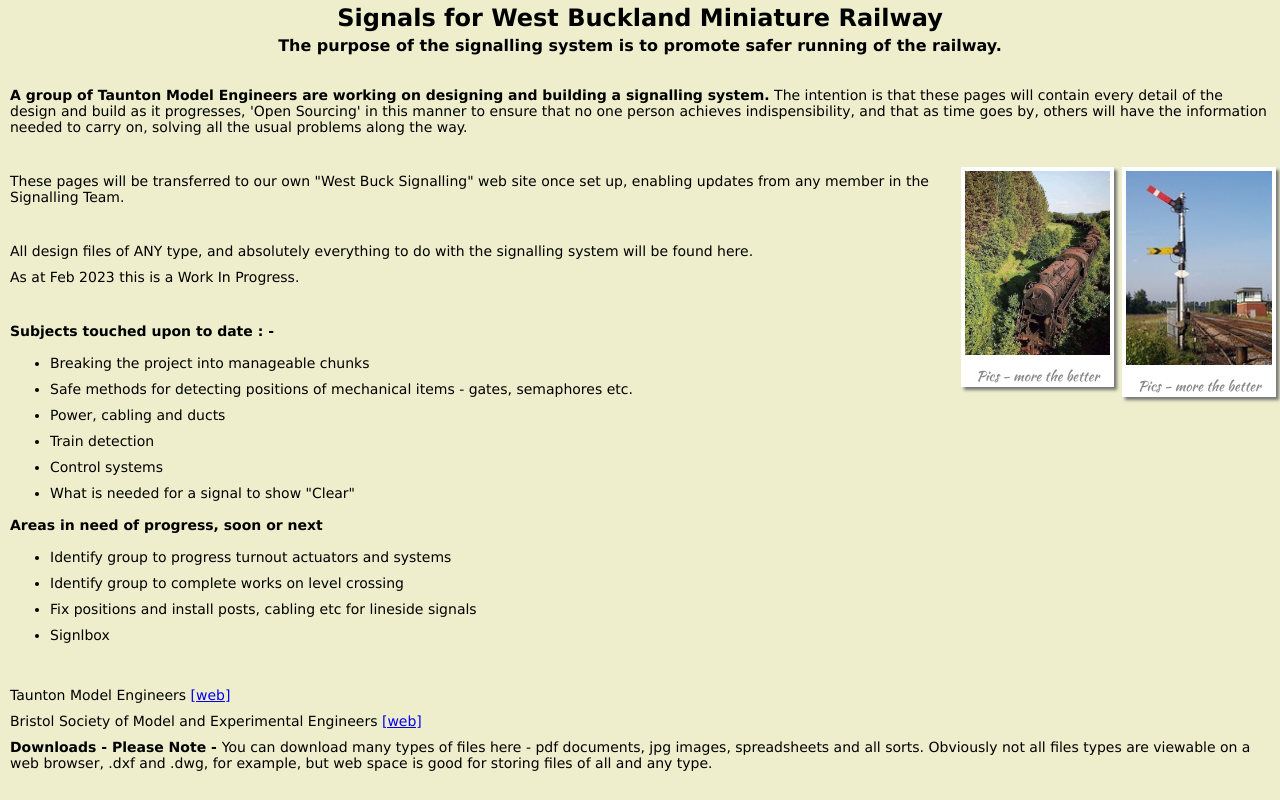
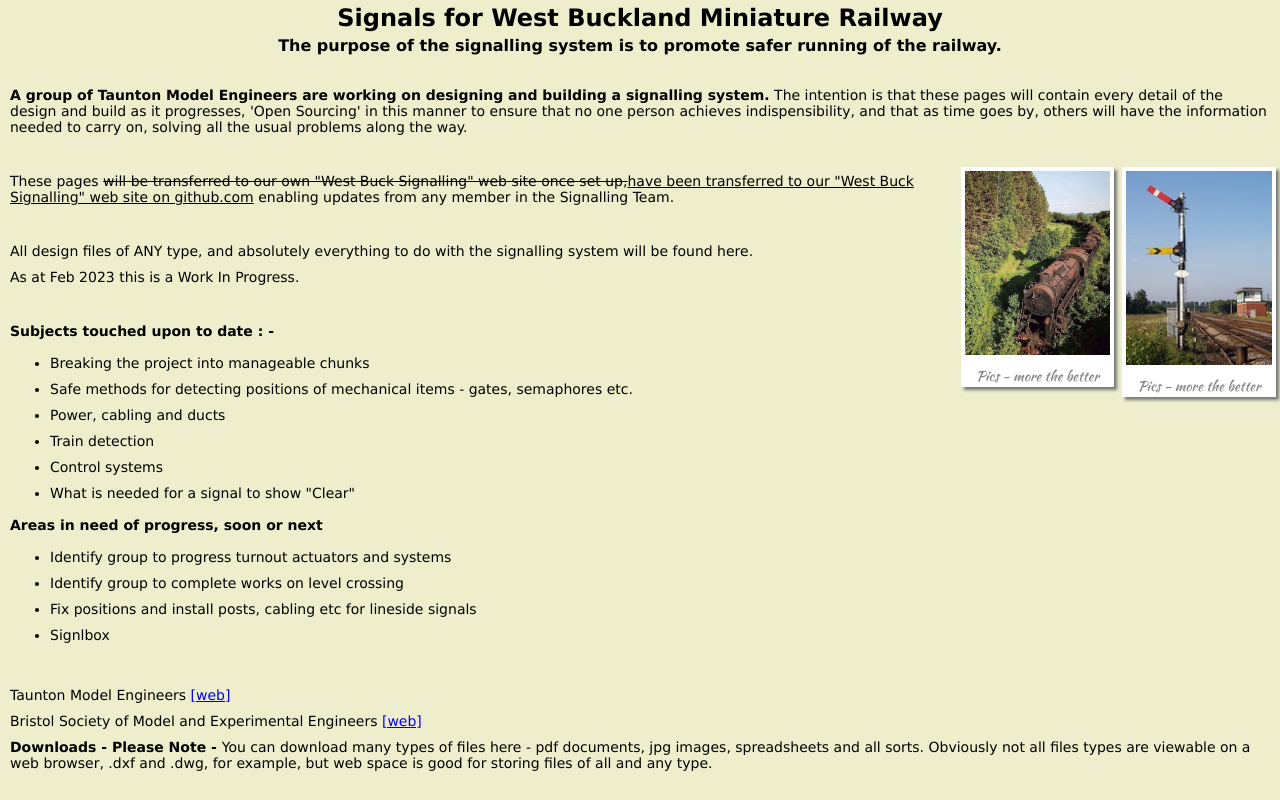
Before and after one commit to tauntonme/tauntonme.github.io, a plain HTML site: page home.html in a window 1280 px wide. Drawn offline with Linux system fonts and the light colour scheme.

Commit message:
Update home.html
Added not that pages now hosted on github

```diff
--- a/home.html
+++ b/home.html
@@ -31,7 +31,7 @@ The intention is that these pages will contain every detail of the design and bu
 		</a>
 		<figcaption>Pics - more the better</figcaption>
 	</figure>
-<p>These pages will be transferred to our own "West Buck Signalling" web site once set up, enabling updates from any member in the Signalling Team.</p>
+<p>These pages <del>will be transferred to our own "West Buck Signalling" web site once set up,</del><ins>have been transferred to our "West Buck Signalling" web site on github.com</ins> enabling updates from any member in the Signalling Team.</p>
 <br />
 <p>All design files of ANY type, and absolutely everything to do with the signalling system will be found here.  </p>
 <p>As at Feb 2023 this is a Work In Progress.</p>
```
